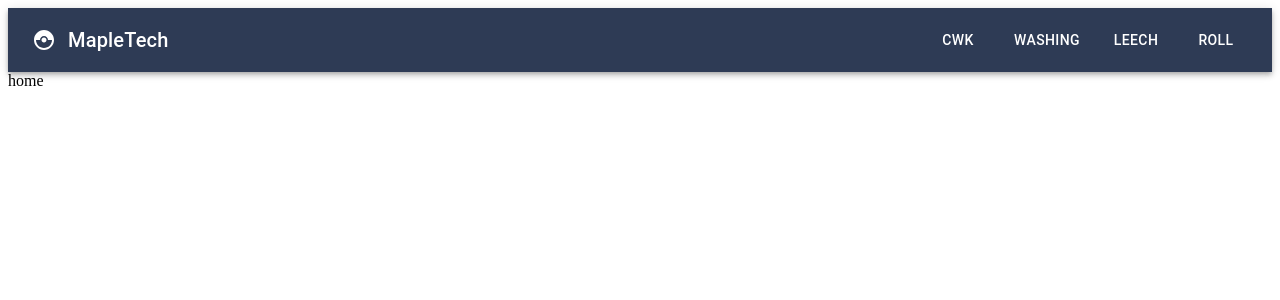
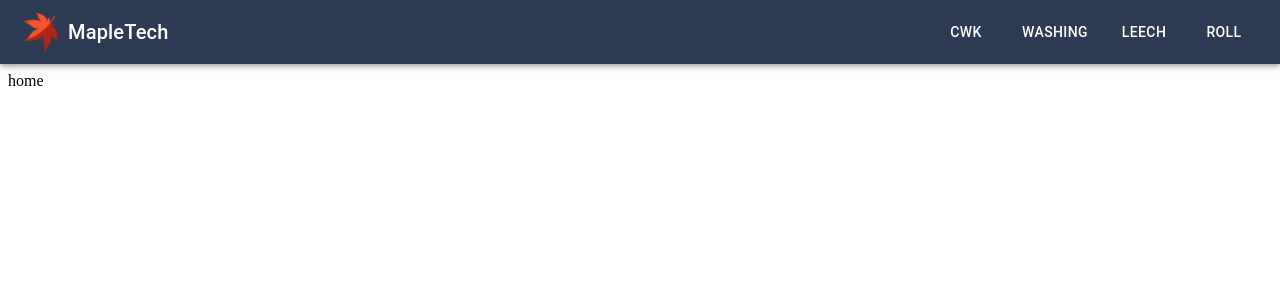
Before and after one commit to maudinski/MapleTech, a React (Create React App) app in the folder reactfrontend/: page / in a window 1280 px wide. Shown: the top 300 px of the page. Built offline with nearby package versions, Linux system fonts and the light colour scheme.

Commit message:
Navbar done except logo/color, abouta fuck up the cwk page

```diff
--- /dev/null
+++ b/reactfrontend/src/App.css
@@ -0,0 +1,7 @@
+.appbar {
+    background: #483D8B
+}
+
+.logo {
+	height: 40px
+}
--- a/reactfrontend/src/App.js
+++ b/reactfrontend/src/App.js
@@ -5,11 +5,12 @@ import WashingComponent from "./pages/washing/WashingComponent"
 import FourOhFourComponent from "./pages/404/FourOhFourComponent"
 import HomeComponent from "./pages/home/HomeComponent"
 import RollingComponent from "./pages/rolling/RollingComponent"
-
+import "./App.css"
 //import Button from "@mui/material/Button"
 
 import {AppBar, Toolbar, IconButton, Typography, Stack, Button} from "@mui/material"
-import CatchingPokemonIcon from "@mui/icons-material/CatchingPokemon"
+
+import maplelogo from "./maplelogo.png"
 
 export default function App() {
 
@@ -17,11 +18,11 @@ export default function App() {
 		<>
 		<BrowserRouter forceRefresh={true}>
 
-			<AppBar position="static" style={{ padding: 0, background: '#2E3B55' }}>
+			{/* gotta render a second toolbar if using position absolute"*/}
+			<AppBar className="appbar" position="absolute" style={{ background: '#2E3B55' }}>
 				<Toolbar >
-
-						<IconButton component={Link} to="/" size="large" edge="start" color="inherit" aria-label="logo" >
-							<CatchingPokemonIcon/>
+					<IconButton component={Link} to="/" edge="start" color="inherit" aria-label="logo" >
+						<img className="logo" alt="edit" src={maplelogo} />
 					</IconButton>
 					{/* the sx={flexgrow} thing is to make it push all the buttons to the right */}
 					<Typography variant="h6" component="div" sx={{ flexGrow : 1}}>
@@ -29,16 +30,16 @@ export default function App() {
 					</Typography>
 					<Stack direction="row" spacing={2}>
 
-								<Button component={Link} to="/cwk" color="inherit">Cwk</Button>
-								<Button component={Link} to="/washing" color="inherit">Washing</Button>
-								<Button component={Link} to="/leech" color="inherit">Leech</Button>
-								<Button component={Link} to="roll" color="inherit">Roll</Button>
+							<Button className="navbarButton" component={Link} to="/cwk" color="inherit">Cwk</Button>
+							<Button className="navbarButton" component={Link} to="/washing" color="inherit">Washing</Button>
+							<Button className="navbarButton" component={Link} to="/leech" color="inherit">Leech</Button>
+							<Button className="navbarButton" component={Link} to="roll" color="inherit">Roll</Button>
 
 					</Stack>
-
-
 				</Toolbar>
 			</AppBar>
+			<Toolbar/> {/* render a 'ghost' toolbar, cause: appbar position as absolute doesn't effect other components, so they
+						will render underneath it (hiding them). render a second tool bar just to push things down*/}
 			<Routes>
 				<Route exact path="/" element={<HomeComponent/>} />
 				<Route exact path="/cwk" element={<CwkComponent/>} />
--- a/reactfrontend/src/pages/cwk/CwkComponent.js
+++ b/reactfrontend/src/pages/cwk/CwkComponent.js
@@ -3,8 +3,7 @@ import SelectorComponent from "./Selector/SelectorComponent"
 import DisplayComponent from "./Display/DisplayComponent"
 import {INSTANCE, NEW, DIAGRAMS, NOTHING} from "./Display/DisplayComponent"
 
-
-
+import ToggledList from "./Selector/ToggledList"
 
 export default function CwkComponent() {
 
@@ -85,6 +84,7 @@ export default function CwkComponent() {
 			instancePlayers={activeInstancePlayers}
 			instanceName={activeInstanceName}>
 		</DisplayComponent>
+		<ToggledList></ToggledList>
 		</>
 	)
 }
--- /dev/null
+++ b/reactfrontend/src/pages/cwk/Selector/ToggledList.js
@@ -0,0 +1,42 @@
+// this was ripped from https://mui.com/material-ui/react-list/
+// then modified to fit my needs
+
+import * as React from 'react';
+import Box from '@mui/material/Box';
+import List from '@mui/material/List';
+import ListItemButton from '@mui/material/ListItemButton';
+import ListItemIcon from '@mui/material/ListItemIcon';
+import ListItemText from '@mui/material/ListItemText';
+import Divider from '@mui/material/Divider';
+import InboxIcon from '@mui/icons-material/Inbox';
+import DraftsIcon from '@mui/icons-material/Drafts';
+
+export default function ToggledList() {
+
+	const [selectedIndex, setSelectedIndex] = React.useState(1);
+
+	const handleListItemClick = (event, index) => {
+		setSelectedIndex(index);
+	};
+
+	return (
+		<Box sx={{ width: '100%', maxWidth: 360, bgcolor: 'background.paper' }}>
+			<Divider/>
+			<List component="nav" aria-label="main mailbox folders">
+				<ListItemButton selected={selectedIndex === 0} onClick={(event) => handleListItemClick(event, 0)}>
+					<ListItemIcon>
+						<InboxIcon />
+					</ListItemIcon>
+					<ListItemText primary="Inbox" />
+				</ListItemButton>
+				<ListItemButton selected={selectedIndex === 1} onClick={(event) => handleListItemClick(event, 1)}>
+					<ListItemIcon>
+						<InboxIcon />
+					</ListItemIcon>
+					<ListItemText primary="Drafts" />
+				</ListItemButton>
+			</List>
+
+		</Box>
+	  );
+}
```
Also changed, not shown: reactfrontend/src/maplelogo.png (added). Lines whose indentation alone changed are shown as unchanged.
